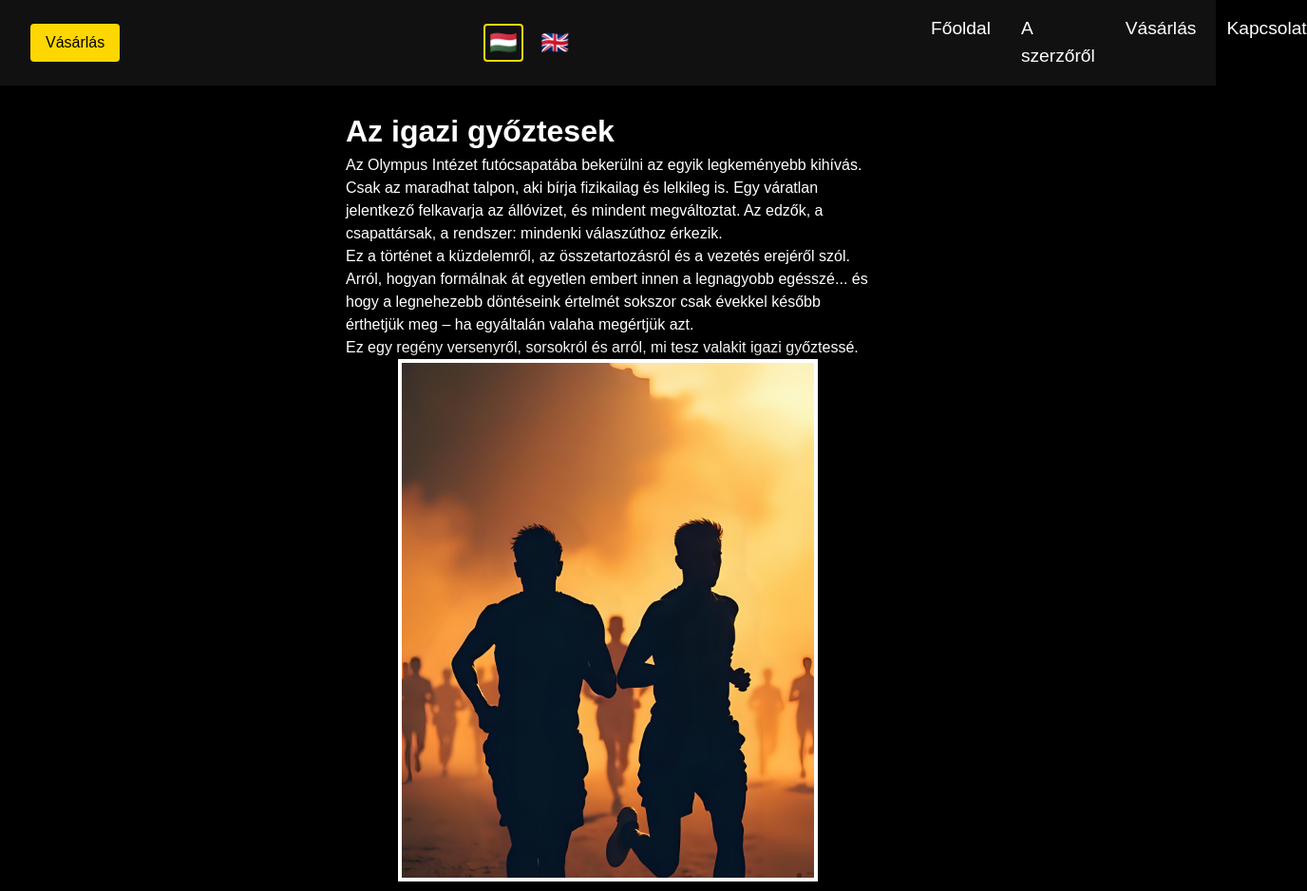
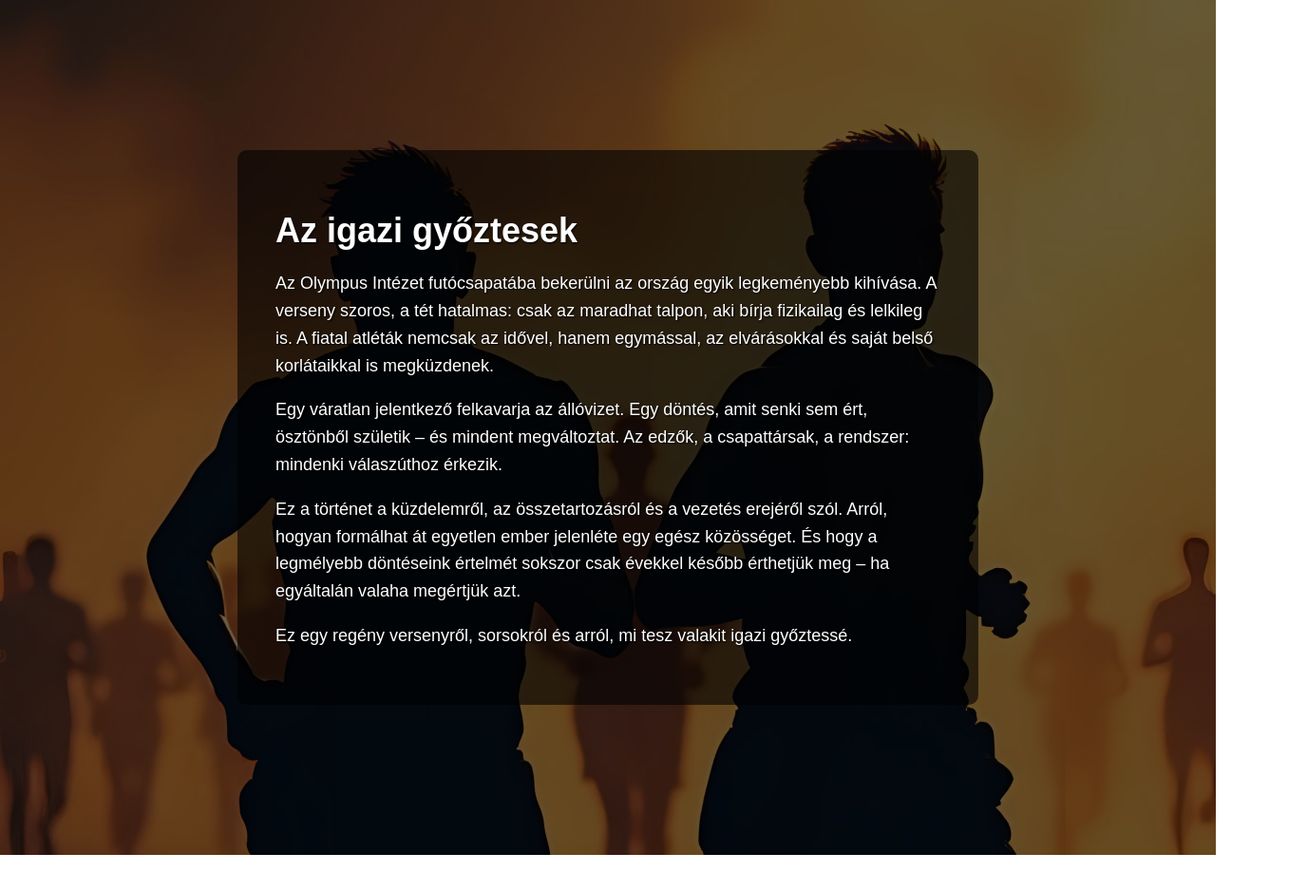
Before and after one commit to truewinnersbook/truewinnersbook, a plain HTML site: page index.html in a window 1280 px wide. Shown: the whole page at 95% size, 1376 px wide, since content can reach past the window. After the commit the page ends 900 px from the top, so only its background shows below. Drawn offline with Linux system fonts and the light colour scheme.

Commit message:
Update index.html

```diff
--- a/index.html
+++ b/index.html
@@ -2,148 +2,83 @@
 <html lang="hu">
 <head>
   <meta charset="UTF-8">
-  <meta name="viewport" content="width=device-width,initial-scale=1">
+  <meta name="viewport" content="width=device-width, initial-scale=1.0">
   <title>Az igazi győztesek</title>
   <style>
-    /* reset */
-    * { margin:0; padding:0; box-sizing:border-box; }
     body {
-      font-family: sans-serif;
-      background: #000;
-      color: #fff;
-      line-height:1.5;
+      margin: 0;
+      padding: 0;
+      background-image: url('borito.png');
+      background-size: cover;
+      background-position: center;
+      background-repeat: no-repeat;
+      font-family: Arial, sans-serif;
+      color: white;
+      text-shadow: 1px 1px 2px black;
     }
-    header {
-      display:flex;
-      align-items:center;
-      justify-content:space-between;
-      padding:1rem;
-      background:#111;
-      position:sticky; top:0; z-index:10;
+
+    .overlay {
+      background-color: rgba(0, 0, 0, 0.6);
+      min-height: 100vh;
+      padding: 50px 20px;
+      display: flex;
+      align-items: center;
+      justify-content: center;
     }
-    /* hamburger + purchase + flags */
-    .menu-btn {
-      font-size:1.5rem; cursor:pointer;
+
+    .content {
+      max-width: 700px;
+      background-color: rgba(0, 0, 0, 0.6);
+      padding: 40px;
+      border-radius: 10px;
     }
-    .purchase-btn {
-      background:#FFD700; color:#000;
-      padding:0.5rem 1rem;
-      border-radius:0.25rem;
-      cursor:pointer;
-      margin:0 1rem;
+
+    h1 {
+      font-size: 36px;
+      margin-bottom: 20px;
     }
-    .flags button {
-      font-size:1.5rem;
-      background:none; border:2px solid transparent;
-      padding:0.25rem; margin-left:0.5rem;
-      cursor:pointer;
+
+    p {
+      font-size: 18px;
+      line-height: 1.6;
     }
-    .flags button.active {
-      border-color:#FFD700;
-      border-radius:0.25rem;
-    }
-    /* nav */
-    nav {
-      position:fixed;
-      top:0; left:-100%;
-      width:70%;
-      max-width:300px;
-      height:100%;
-      background:#222;
-      padding:2rem 1rem;
-      transition:left .3s ease;
-      z-index:9;
-    }
-    nav.open { left:0; }
-    nav ul { list-style:none; }
-    nav li { margin-bottom:1rem; }
-    nav a {
-      color:#fff;
-      text-decoration:none;
-      font-size:1.2rem;
-    }
-    /* main content */
-    main {
-      padding:1.5rem;
-    }
-    .intro-text { max-width:600px; margin:0 auto 2rem; }
-    .cover-container {
-      text-align:center;
-      margin-bottom:2rem;
-    }
-    .cover-container img {
-      max-width:80%; height:auto;
-      border:4px solid #fff;
-      box-shadow:0 0 15px rgba(0,0,0,0.7);
-    }
-    /* hide non-active languages */
-    .lang-en { display:none; }
-    /* responsive: desktop nav inline */
-    @media(min-width:600px) {
-      .menu-btn { display:none; }
-      nav {
-        position:static;
-        width:auto; height:auto;
-        background:transparent;
-        padding:0;
-        left:0 !important;
+
+    @media (max-width: 600px) {
+      .content {
+        padding: 20px;
       }
-      nav ul { display:flex; }
-      nav li { margin:0 1rem; }
+
+      h1 {
+        font-size: 28px;
+      }
+
+      p {
+        font-size: 16px;
+      }
     }
   </style>
 </head>
 <body>
-  <header>
-    <div class="menu-btn" onclick="toggleMenu()">☰</div>
-    <div class="purchase-btn">Vásárlás</div>
-    <div class="flags">
-      <button id="hu-btn" class="active" onclick="setLang('hu')">🇭🇺</button>
-      <button id="en-btn"        onclick="setLang('en')">🇬🇧</button>
+  <div class="overlay">
+    <div class="content">
+      <h1>Az igazi győztesek</h1>
+      <p>
+        Az Olympus Intézet futócsapatába bekerülni az ország egyik legkeményebb kihívása.
+        A verseny szoros, a tét hatalmas: csak az maradhat talpon, aki bírja fizikailag és lelkileg is.
+        A fiatal atléták nemcsak az idővel, hanem egymással, az elvárásokkal és saját belső korlátaikkal is megküzdenek.
+      </p>
+      <p>
+        Egy váratlan jelentkező felkavarja az állóvizet. Egy döntés, amit senki sem ért, ösztönből születik – és mindent megváltoztat.
+        Az edzők, a csapattársak, a rendszer: mindenki válaszúthoz érkezik.
+      </p>
+      <p>
+        Ez a történet a küzdelemről, az összetartozásról és a vezetés erejéről szól. Arról, hogyan formálhat át egyetlen ember jelenléte egy egész közösséget.
+        És hogy a legmélyebb döntéseink értelmét sokszor csak évekkel később érthetjük meg – ha egyáltalán valaha megértjük azt.
+      </p>
+      <p>
+        Ez egy regény versenyről, sorsokról és arról, mi tesz valakit igazi győztessé.
+      </p>
     </div>
-    <nav id="nav">
-      <ul>
-        <li><a href="#">Főoldal</a></li>
-        <li><a href="#">A szerzőről</a></li>
-        <li><a href="#">Vásárlás</a></li>
-        <li><a href="#">Kapcsolat</a></li>
-      </ul>
-    </nav>
-  </header>
-
-  <!-- magyar verzió -->
-  <main class="intro-text lang-hu">
-    <h1>Az igazi győztesek</h1>
-    <p>Az Olympus Intézet futócsapatába bekerülni az egyik legkeményebb kihívás. Csak az maradhat talpon, aki bírja fizikailag és lelkileg is. Egy váratlan jelentkező felkavarja az állóvizet, és mindent megváltoztat. Az edzők, a csapattársak, a rendszer: mindenki válaszúthoz érkezik.</p>
-    <p>Ez a történet a küzdelemről, az összetartozásról és a vezetés erejéről szól. Arról, hogyan formálnak át egyetlen embert innen a legnagyobb egésszé... és hogy a legnehezebb döntéseink értelmét sokszor csak évekkel később érthetjük meg – ha egyáltalán valaha megértjük azt.</p>
-    <p>Ez egy regény versenyről, sorsokról és arról, mi tesz valakit igazi győztessé.</p>
-    <div class="cover-container">
-      <img src="borito.png" alt="Az igazi győztesek borító">
-    </div>
-  </main>
-
-  <!-- angol verzió -->
-  <main class="intro-text lang-en">
-    <h1>The True Winners</h1>
-    <p>Joining the Olympus Institute’s running team is one of the toughest challenges out there. Only those who can withstand the physical and mental strain will prevail. A sudden newcomer upends the status quo and changes everything: coaches, teammates, the system—everyone faces a crossroads.</p>
-    <p>This is a story of struggle, solidarity, and leadership. How one person is shaped from the inside out… and how the meaning of our toughest decisions often only becomes clear years later—if ever.</p>
-    <p>An inspiring novel about competition, destiny, and what it truly takes to be a winner.</p>
-    <div class="cover-container">
-      <img src="borito.png" alt="The True Winners cover">
-    </div>
-  </main>
-
-  <script>
-    function toggleMenu() {
-      document.getElementById('nav').classList.toggle('open');
-    }
-    function setLang(lang) {
-      document.querySelectorAll('.lang-hu, .lang-en').forEach(el => {
-        el.style.display = el.classList.contains('lang-' + lang) ? '' : 'none';
-      });
-      document.getElementById('hu-btn').classList.toggle('active', lang==='hu');
-      document.getElementById('en-btn').classList.toggle('active', lang==='en');
-    }
-  </script>
+  </div>
 </body>
 </html>
```
